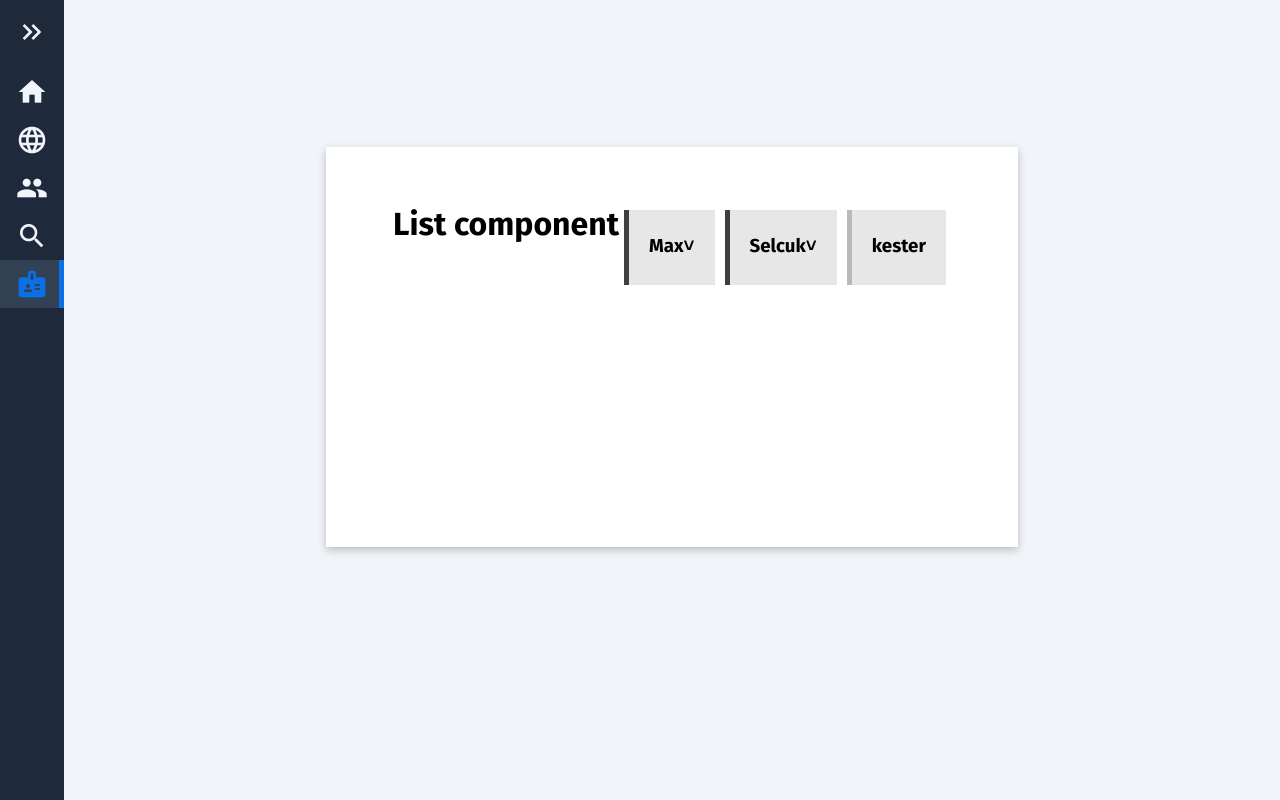
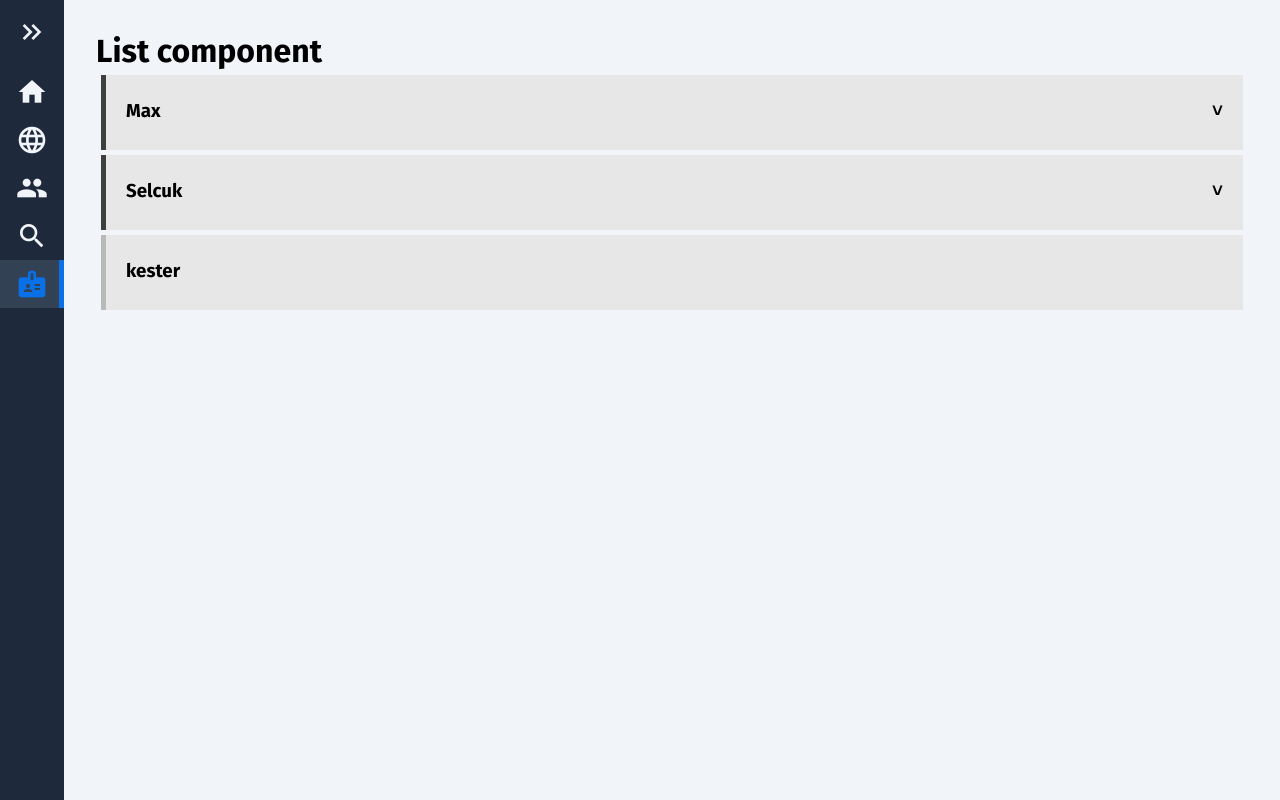
Before and after one commit to hesteren/sprint-1-prototype, a Vue app in the folder front-end/: page /badges in a window 1280 px wide. Built offline with nearby package versions, Linux system fonts and the light colour scheme; no server answers.

Commit message:
CSS sloopte de boel, gefixt

```diff
--- a/front-end/src/components/AccountsList.vue
+++ b/front-end/src/components/AccountsList.vue
@@ -1,10 +1,10 @@
 <template>
-  <div class="listframe">
+  <!-- <div class="listframe"> -->
     <h1>List component</h1>
       <div v-for="item in array">
         <Account :account="item"></Account>
       </div>
-  </div>
+  <!-- </div> -->
 
 
 </template>
```
